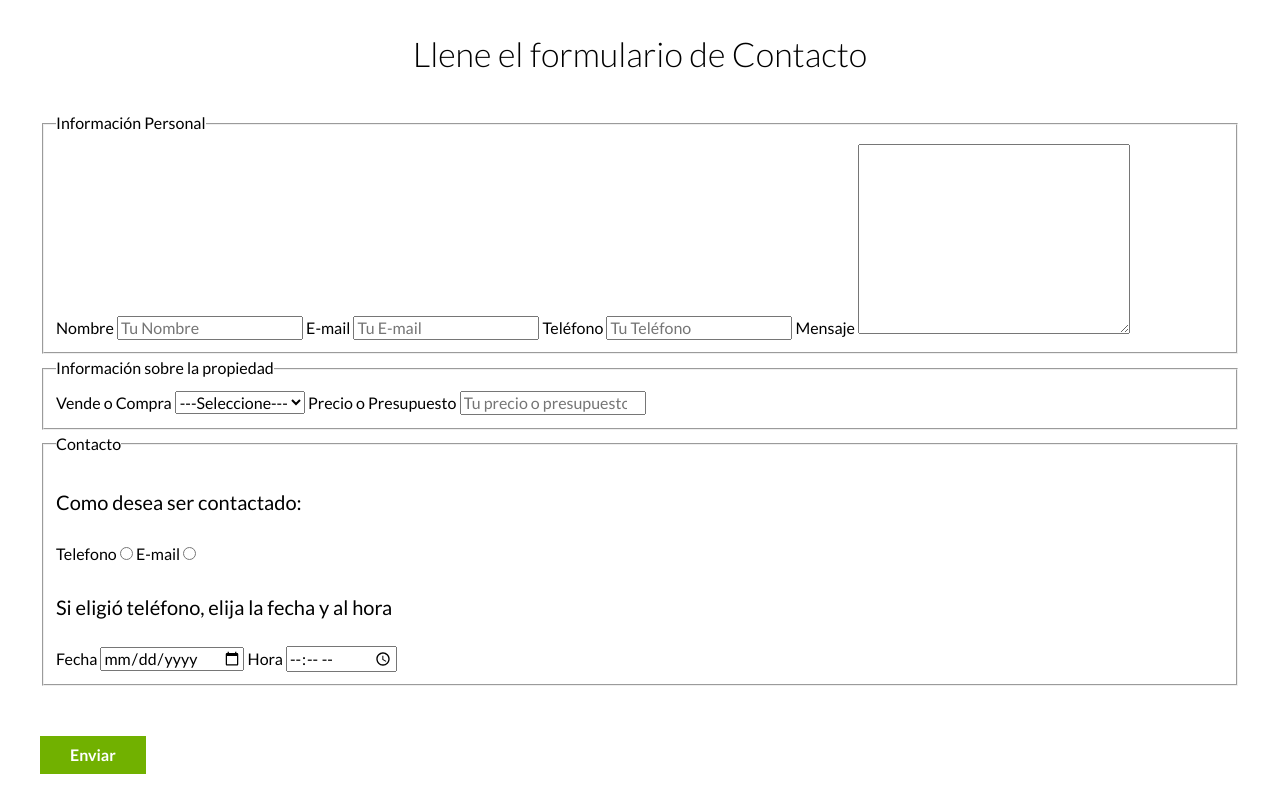
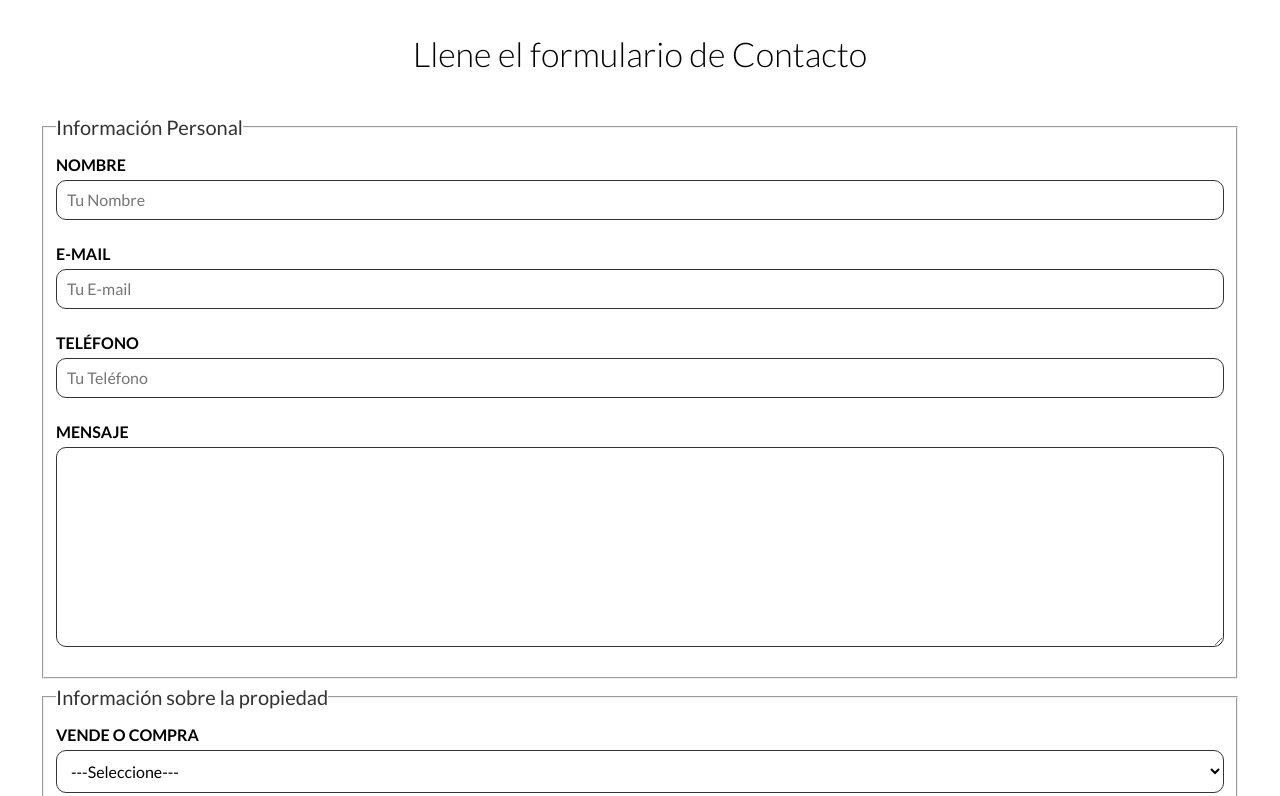
Before and after one commit to MsNutria/BienesRaices, a website: page contacto.html in a window 1280 px wide. Shown: the part 839-1635 px from the top of the page. Drawn offline with Linux system fonts and the light colour scheme.

Commit message:
Aplicando CSS al formulario

```diff
--- a/src/scss/app.scss
+++ b/src/scss/app.scss
@@ -15,6 +15,7 @@
 @import "layout/contactar";
 @import "layout/inferior";
 @import "layout/testimoniales";
+@import "layout/formularios";
 
 /** Paginas Internas **/
 
--- /dev/null
+++ b/src/scss/layout/_formularios.scss
@@ -0,0 +1,43 @@
+.formulario {
+    p{
+        font-size: 1.4rem;
+        color: #333333;
+        margin: 2rem 0 0 0;
+    }
+
+    legend{
+        font-size: 2rem;
+        color: #333333;
+    }
+
+    label{
+        font-weight: 700;
+        text-transform: uppercase;
+        display: block;
+    }
+    input:not([type="submit"]),textarea, select {
+        padding: 1rem;
+        display: block;
+        width: 100%;
+        background-color: #FFFFFF;
+        border: 1px solid #333333;
+        border-radius: 1rem;
+        margin-bottom: 2rem;
+
+    }
+
+    textarea {
+        height: 20rem;
+    }
+
+    .forma-contacto{
+        max-width: 30rem;
+        display: flex;
+        justify-content: space-between;
+        align-items: center;
+    }
+    input[type="radio"] {
+        margin: 0;
+        width: auto;
+    }
+}
```
Also changed, not shown: build/css/app.css, 1 other file.
